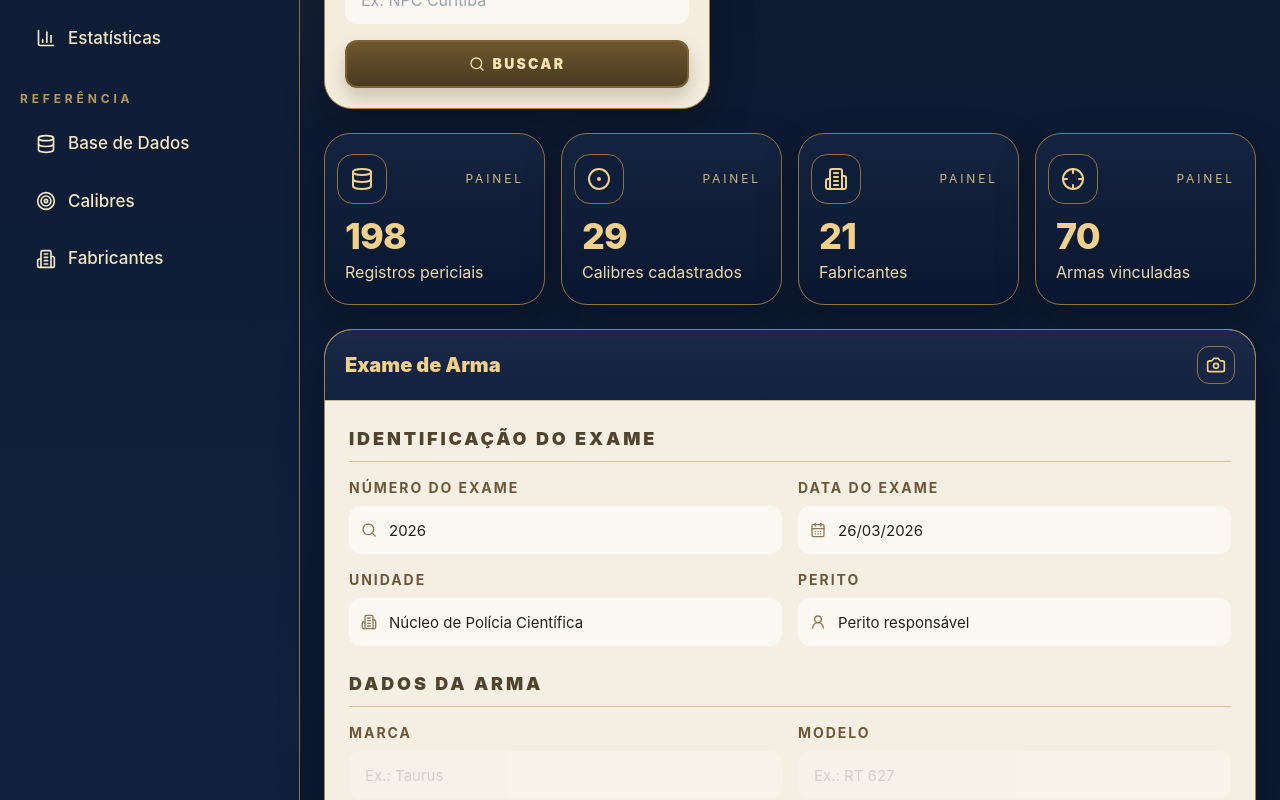
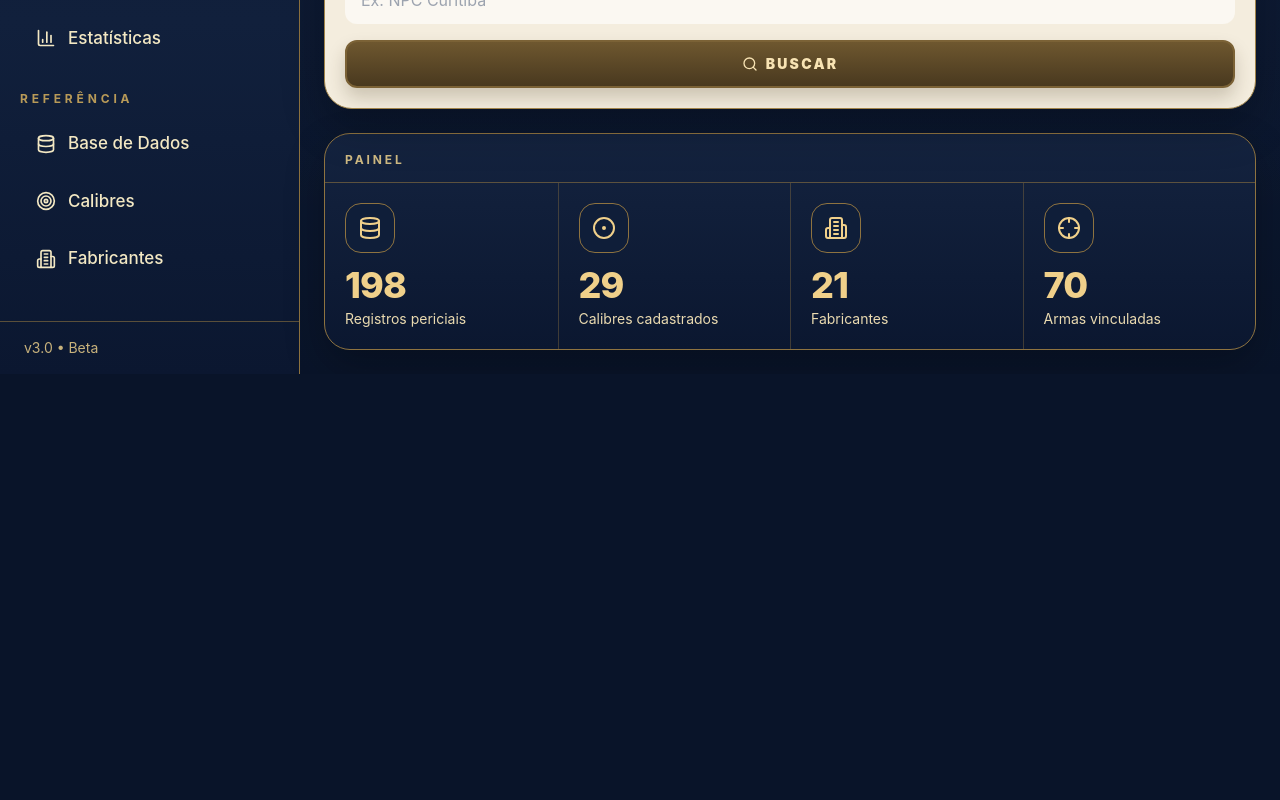
Before and after one commit to DreiceMachado/Municao-DB, a React (Vite) app: page / in a window 1280 px wide. Shown: the part 600-1400 px from the top of the page. After the commit the page ends 974 px from the top, so only its background shows below. Built offline with nearby package versions, Linux system fonts and the light colour scheme; the HTML template or start-up script is replaced by a standard one.

Commit message:
mudanca na interface

```diff
--- a/src/municaodb_interface_preview_corrigido.tsx
+++ b/src/municaodb_interface_preview_corrigido.tsx
@@ -1,4 +1,4 @@
-import React, { useMemo, useRef, useState } from "react"
+import React, { useMemo, useState } from "react"
 import { AnimatePresence, motion } from "framer-motion"
 import logo from "./assets/logo.png"
 import {
@@ -130,28 +130,6 @@ function cn(...classes: Array<string | false | null | undefined>) {
   return classes.filter(Boolean).join(" ")
 }
 
-function StatCard({
-  icon,
-  value,
-  label,
-}: {
-  icon: React.ReactNode
-  value: string
-  label: string
-}) {
-  return (
-    <div className="rounded-[26px] border border-[#8e7340] bg-[linear-gradient(180deg,#14233f_0%,#0b1730_100%)] p-5 shadow-[0_16px_40px_rgba(0,0,0,.24)]">
-      <div className="mb-3 flex items-center justify-between">
-        <div className="rounded-2xl border border-[#8e7340] bg-[#0f1e39] p-3 text-[#f0d08a] ml-[-8px]">
-          {icon}
-        </div>
-        <span className="text-xs uppercase tracking-[0.24em] text-[#ccb780]">Painel</span>
-      </div>
-      <div className="text-4xl font-extrabold tracking-tight text-[#f0d08a]">{value}</div>
-      <div className="mt-1 text-base text-[#eadab0]">{label}</div>
-    </div>
-  )
-}
 
 function SidebarContent() {
   const item =
@@ -274,7 +252,7 @@ export default function MunicaoDBInterfacePreview() {
   const [weapons, setWeapons] = useState<WeaponEntry[]>([])
   const [activeWeaponIdx, setActiveWeaponIdx] = useState(0)
   const [showAddWeaponSelector, setShowAddWeaponSelector] = useState(false)
-  const examRef = useRef<HTMLDivElement>(null)
+  const [drawerOpen, setDrawerOpen] = useState(false)
 
   const activeWeapon = weapons[activeWeaponIdx] ?? null
 
@@ -432,7 +410,7 @@ export default function MunicaoDBInterfacePreview() {
           {sidebarDesktop}
 
           <main className="flex-1 px-4 py-5 lg:px-6 lg:py-6">
-            <div className="grid gap-6 2xl:grid-cols-[1.08fr_0.92fr]">
+            <div className="grid gap-6">
               <section className="space-y-6">
                 <div className="rounded-[28px] border border-[#8e7340] bg-[linear-gradient(180deg,rgba(20,35,63,.92)_0%,rgba(11,23,48,.96)_100%)] p-6 shadow-[0_18px_44px_rgba(0,0,0,.24)]">
                   <div className="flex flex-col gap-4 xl:flex-row xl:items-center xl:justify-between">
@@ -455,12 +433,12 @@ export default function MunicaoDBInterfacePreview() {
                             setActiveWeaponIdx(0)
                             setWeaponType(type)
                             e.currentTarget.value = ""
-                            setTimeout(() => examRef.current?.scrollIntoView({ behavior: "smooth", block: "start" }), 50)
+                            setDrawerOpen(true)
                           }}
                           className="h-12 appearance-none rounded-2xl border-2 border-[#f1d58d] bg-[linear-gradient(180deg,#e1c580_0%,#caa65c_100%)] pl-4 pr-10 text-sm font-black tracking-wide text-[#1d2433] shadow outline-none cursor-pointer"
                         >
                           <option value="" disabled>NOVO REP</option>
-                          <option value="REVÓLVER">REVÓLVER</option>
+                          <option value="REVÓLVER">EFICIÊNCIA</option>
                           <option value="PISTOLA">PISTOLA</option>
                           <option value="CARABINA">CARABINA</option>
                         </select>
@@ -470,7 +448,7 @@ export default function MunicaoDBInterfacePreview() {
                   </div>
                 </div>
 
-                <div className="grid gap-6 xl:grid-cols-[0.85fr_1.15fr]">
+                <div className="grid gap-6">
                   <div className="overflow-hidden rounded-[28px] border border-[#a18449] bg-[#f4edde] shadow-[0_18px_44px_rgba(0,0,0,.24)]">
                     <div className="border-b border-[#ccb890] bg-[linear-gradient(180deg,#1b2947_0%,#12213d_100%)] px-5 py-4">
                       <h3 className="text-xl font-black text-[#f0d08a]">Buscar</h3>
@@ -557,21 +535,60 @@ export default function MunicaoDBInterfacePreview() {
                   </div> */}
                 </div>
 
-                <div className="grid gap-4 md:grid-cols-2 xl:grid-cols-4">
-                  <StatCard icon={<Database className="h-6 w-6" />} value="198" label="Registros periciais" />
-                  <StatCard icon={<CircleDot className="h-6 w-6" />} value="29" label="Calibres cadastrados" />
-                  <StatCard icon={<Building2 className="h-6 w-6" />} value="21" label="Fabricantes" />
-                  <StatCard icon={<Crosshair className="h-6 w-6" />} value="70" label="Armas vinculadas" />
+                <div className="rounded-[26px] border border-[#8e7340] bg-[linear-gradient(180deg,#14233f_0%,#0b1730_100%)] shadow-[0_16px_40px_rgba(0,0,0,.24)] overflow-hidden">
+                  <div className="border-b border-[#8e7340]/60 px-5 py-3">
+                    <span className="text-xs font-bold uppercase tracking-[0.24em] text-[#ccb780]">Painel</span>
+                  </div>
+                  <div className="grid grid-cols-2 md:grid-cols-4 divide-x divide-[#8e7340]/40">
+                    {([
+                      [<Database className="h-6 w-6" />, "198", "Registros periciais"],
+                      [<CircleDot className="h-6 w-6" />, "29",  "Calibres cadastrados"],
+                      [<Building2 className="h-6 w-6" />, "21", "Fabricantes"],
+                      [<Crosshair className="h-6 w-6" />, "70", "Armas vinculadas"],
+                    ] as [React.ReactNode, string, string][]).map(([icon, value, label], i) => (
+                      <div key={i} className="p-5">
+                        <div className="mb-3 w-fit rounded-2xl border border-[#8e7340] bg-[#0f1e39] p-3 text-[#f0d08a]">
+                          {icon}
+                        </div>
+                        <div className="text-4xl font-extrabold tracking-tight text-[#f0d08a]">{value}</div>
+                        <div className="mt-1 text-sm text-[#eadab0]">{label}</div>
+                      </div>
+                    ))}
+                  </div>
                 </div>
               </section>
 
-              <section>
-                <div ref={examRef} className="overflow-hidden rounded-[28px] border border-[#a18449] bg-[#f5efe3] text-[#26221b] shadow-[0_20px_44px_rgba(0,0,0,.28)]">
-                  <div className="border-b border-[#cab88f] bg-[linear-gradient(180deg,#1b2947_0%,#12213d_100%)] px-5 py-4">
+              <AnimatePresence>
+                {drawerOpen && (
+                  <>
+                    <motion.div
+                      className="fixed inset-0 z-40 bg-black/60 backdrop-blur-[2px]"
+                      initial={{ opacity: 0 }}
+                      animate={{ opacity: 1 }}
+                      exit={{ opacity: 0 }}
+                      onClick={() => setDrawerOpen(false)}
+                    />
+                    <motion.div
+                      initial={{ x: "100%" }}
+                      animate={{ x: 0 }}
+                      exit={{ x: "100%" }}
+                      transition={{ type: "spring", damping: 26, stiffness: 220 }}
+                      className="fixed right-0 top-0 z-50 h-screen w-full max-w-[700px] overflow-y-auto border-l border-[#8e7340] shadow-[0_20px_44px_rgba(0,0,0,.4)]"
+                    >
+                      <div className="min-h-full bg-[#f5efe3] text-[#26221b]">
+                        <div className="sticky top-0 z-10 border-b border-[#cab88f] bg-[linear-gradient(180deg,#1b2947_0%,#12213d_100%)] px-5 py-4">
                           <div className="flex items-center justify-between gap-3">
                             <h3 className="text-xl font-black text-[#f0d08a]">{weaponType ? titleByType[weaponType] : "Exame de Arma"}</h3>
+                            <div className="flex items-center gap-2">
                               <div className="rounded-xl border border-[#8e7340] bg-[#162541] p-2 text-[#f0d08a]">
                                 <Camera className="h-5 w-5" />
+                              </div>
+                              <button
+                                onClick={() => setDrawerOpen(false)}
+                                className="rounded-xl border border-[#8e7340] bg-[#12213d] p-2 text-[#f0d08a] hover:bg-[#1a2c4f]"
+                              >
+                                <X className="h-5 w-5" />
+                              </button>
                             </div>
                           </div>
                         </div>
@@ -1062,10 +1079,34 @@ export default function MunicaoDBInterfacePreview() {
                     </div>
                   </div>
                       </div>
-              </section>
+                    </motion.div>
+                  </>
+                )}
+              </AnimatePresence>
             </div>
           </main>
         </div>
+
+        <AnimatePresence>
+          {weaponType && !drawerOpen && (
+            <motion.button
+              initial={{ y: 80, opacity: 0 }}
+              animate={{ y: 0, opacity: 1 }}
+              exit={{ y: 80, opacity: 0 }}
+              transition={{ type: "spring", damping: 22, stiffness: 200 }}
+              onClick={() => setDrawerOpen(true)}
+              className="fixed bottom-6 right-6 z-40 flex items-center gap-3 rounded-2xl border-2 border-[#f1d58d] bg-[linear-gradient(180deg,#1b2947_0%,#12213d_100%)] px-5 py-3 shadow-[0_8px_28px_rgba(0,0,0,.4)] hover:brightness-110"
+            >
+              <div className="rounded-xl border border-[#8e7340] bg-[#0f1e39] p-2 text-[#f0d08a]">
+                <Crosshair className="h-4 w-4" />
+              </div>
+              <div className="text-left">
+                <div className="text-xs font-bold uppercase tracking-[0.18em] text-[#ccb780]">Exame em andamento</div>
+                <div className="text-sm font-black text-[#f0d08a]">{titleByType[weaponType]}</div>
+              </div>
+            </motion.button>
+          )}
+        </AnimatePresence>
 
         <AnimatePresence>
           {menuOpen && (
```
Lines whose indentation alone changed are shown as unchanged.
